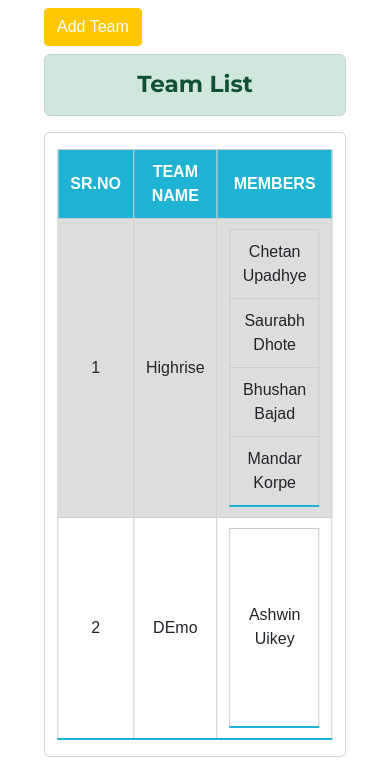
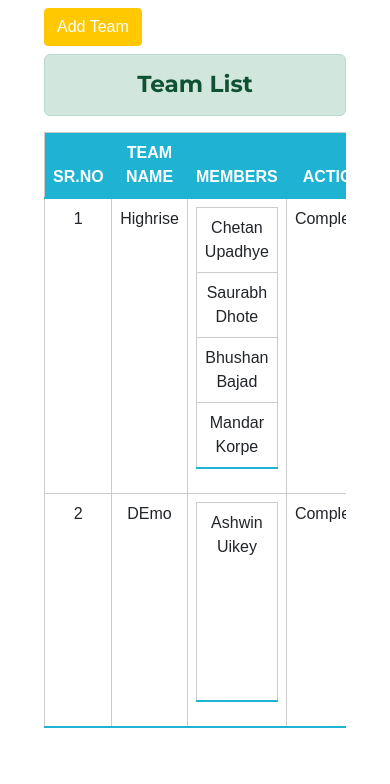
Before and after one commit to Siddhantgiri97/Project-tracker, a Django app: page /team/ in a window 390 px wide. Shown: the part 60-844 px from the top of the page. Run offline with Django 3.2, Linux system fonts and the light colour scheme; data comes from the database, SQL or seed files in the repository; some libraries are stand-ins or nearby versions.

Commit message:
responsiveness added to tables

```diff
--- a/ProjectTracker/home/templates/home/base.html
+++ b/ProjectTracker/home/templates/home/base.html
@@ -31,9 +31,6 @@
             border-collapse: collapse;
             text-align: center;
             position: relative;
-            top: 50%;
-            left: 50%;
-            transform: translate(-50%, 0%);
             width: 800px;
             height: 200px;
             border-radius: 5px 5px 0 0;
@@ -51,30 +48,20 @@
         }
 
         table td,
-        table th {
+        table thead {
             border: 1px solid #cccccc;
             padding: 10px 12px;
         }
 
-        table th {
+        table thead {
             font-weight: bold;
             background-color: #1fb3d3;
             color: #fff;
             text-transform: uppercase;
         }
 
-        tr:nth-child(even) {
-            background-color: #dddddd;
-        }
-
         tr:last-child {
             border-bottom: 2px solid #1fb3d3;
-        }
-
-        @media only screen and (max-width: 870px) {
-            table {
-                width: 100%;
-            }
         }
     </style>
 </head>
--- a/ProjectTracker/team/templates/team/team.html
+++ b/ProjectTracker/team/templates/team/team.html
@@ -21,18 +21,22 @@ Team Details
 
     </div>
     <div class="row m-2">
-        <div class="col-md">
+        <div class="col-md-12">
             <h3 class="alert alert-success text-center">Team List</h3>
-            <div class="card card-body table-responsive">
+            <div class="table-responsive">
 
-                <table class="">
+                <table class="table">
+                    <thead>
                         <tr>
                             <th>Sr.No</th>
                             <th>Team Name</th>
                             <th>Members</th>
+                            <th>Action</th>
 
                         </tr>
+                    </thead>
 
+                    <tbody>
                         {% for team in teams %}
 
 
@@ -42,7 +46,7 @@ Team Details
 
                             <td>{{team.team_name}}</td>
                             <td>
-                            <table>
+                                <table class="table">
                                     <tr>
                                         <td>{{team.member1}}</td>
                                     </tr>
@@ -67,12 +71,13 @@ Team Details
                                     </tr>
                                     {% endif %}
 
-
                                 </table>
                             </td>
+                            <td>Completed</td>
 
                         </tr>
                         {% endfor %}
+                    </tbody>
                 </table>
             </div>
         </div>
```
Also changed, not shown: ProjectTracker/guide/templates/guide/guide.html (+6 -3 lines), ProjectTracker/project/templates/project/project.html (+6 -3 lines), ProjectTracker/student/templates/student/student.html (+6 -2 lines). Lines whose indentation alone changed are shown as unchanged.
